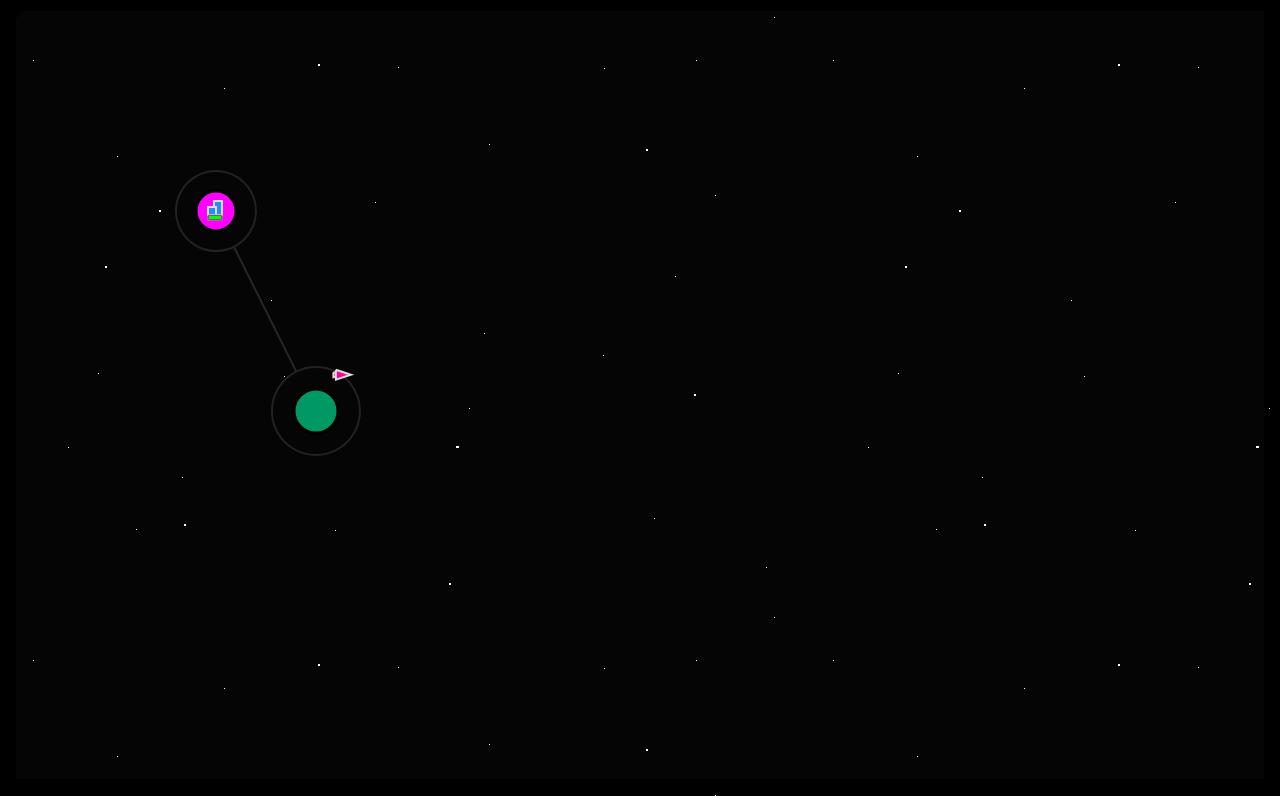
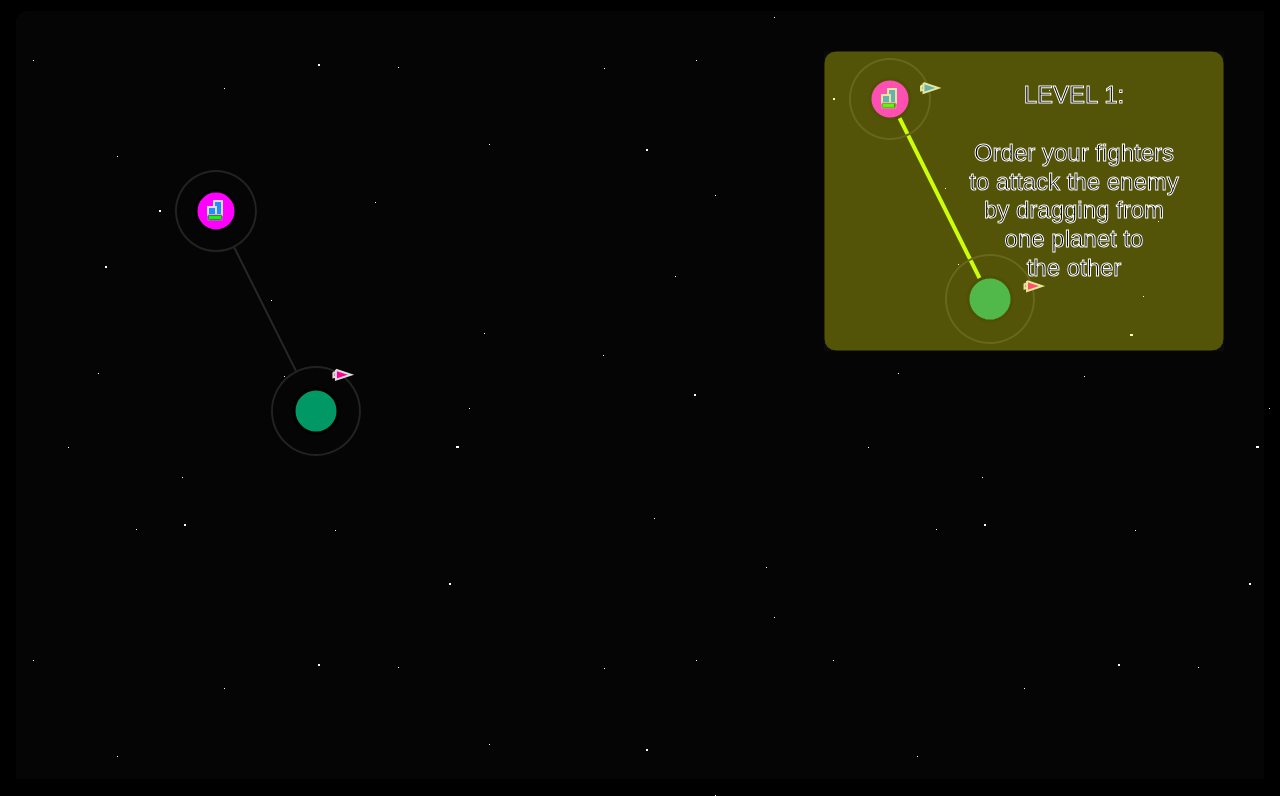
Before and after one commit to sanojian/planetary, a plain HTML site: page planetary.html in a window 1280 px wide. Drawn offline with Linux system fonts and the light colour scheme.

Commit message:
-made first tutorial

```diff
--- a/planetary.html
+++ b/planetary.html
@@ -33,7 +33,13 @@ var g_levels = {
 		],
 		ships: [
 			{ team: 'team2', type: 'fighter', location: 'B' }
-		]
+		],
+		tutorial_image: { 	name: 'level1.png', x: 400, y: 200, w: 400, h: 300,
+							text: 'LEVEL 1:\n \nOrder your fighters\nto attack the enemy\nby dragging from\none planet to\nthe other',
+							tx: 250, ty: 130
+		}
+
+
 	},
 	level2: {
 		planets: {	'A': { name: 'A', x: 100, y: 100, r: 20, color: '#ff00ff' },
@@ -48,7 +54,8 @@ var g_levels = {
 		players: [
 			{ team: 'team1', location: 'C' },
 			{ team: 'team2', location: 'A' },
-		]
+		],
+		ships: []
 	}
 };
 
@@ -126,16 +133,13 @@ $(document).ready(function() {
 	g_game.shipSelector.game = {};
 	g_game.shipSelector.hide();
 
-
 	g_game.background = g_game.raphPaper.rect(0,0,2048,2048,12).attr( { stroke: '#eeeeee', fill: '#eeeeee', opacity: 0.02 });
 	g_game.background.game = { vx: 0, vy: 0 };
 	g_game.background.drag(
 		function(dx, dy, x, y, evt) {
 			this.game.vx = this.game.ox - dx;
 			this.game.vy = this.game.oy - dy;
-			if (g_game.gameMessage.game.show) {
-				positionGameText();
-			}
+			positionGameText();
 			g_game.raphPaper.setViewBox(this.game.vx, this.game.vy, g_game.raphPaper.width, g_game.raphPaper.height);
 		}, function(x, y, evt) {
 			this.game.ox = this.game.vx || 0;
@@ -179,7 +183,22 @@ $(document).ready(function() {
 		var planet = g_game.planets[level.ships[i].location];
 		g_game.ships.push(new Ship(level.ships[i].type, level.ships[i].team, planet.x, planet.y, 3, planet.name));
 	}
+	if (level.tutorial_image) {
+		g_game.tutorial_set = g_game.raphPaper.set([
+			g_game.raphPaper.text(0, 0, level.tutorial_image.text).attr( { stroke: '#ffffff', font: '24px Arial', 'vertical-align': 'bottom' } ),
+			g_game.raphPaper.rect(level.tutorial_image.x, level.tutorial_image.y, level.tutorial_image.w, level.tutorial_image.h, 12)
+				.attr({ fill: '#ffff00', opacity: 0.3 }),
+			g_game.raphPaper.image('./images/tutorial/' + level.tutorial_image.name,
+								level.tutorial_image.x,
+								level.tutorial_image.y,
+								level.tutorial_image.w,
+								level.tutorial_image.h)
 
+		]).toBack();
+		g_game.tutorial_set[0].game = { tx: level.tutorial_image.tx, ty: level.tutorial_image.ty };
+	}
+
+	positionGameText();
 	doGameLoop(0);
 
 });
@@ -276,7 +295,8 @@ var PlayerAI = function(myTeam) {
 
 	var count = 0;
 	self.move = function() {
-		g_game.teams[self.team].routePoints = ['F', 'C'];
+		g_game.teams[self.team].routePoints = [];
+		destination:
 		for (var i in g_game.buildings) {
 			// look for my buildings
 			if (g_game.buildings[i] && g_game.buildings[i].team == self.team) {
@@ -290,12 +310,12 @@ var PlayerAI = function(myTeam) {
 						if (!g_game.buildings[planet]) {
 							g_game.buildings[i].buildType = 'factory';
 							g_game.teams[self.team].routePoints.push(planet);
-							return;
+							break destination;
 						}
 						else if (g_game.buildings[planet].team != self.team) {
 							g_game.buildings[i].buildType = 'bomber';
 							g_game.teams[self.team].routePoints.push(planet);
-							return;
+							break;
 
 						}
 					}
@@ -303,7 +323,6 @@ var PlayerAI = function(myTeam) {
 				g_game.buildings[i].buildType = 'fighter';
 			}
 		}
-		console.log(g_game.teams[self.team].routePoints);
 
 		for (var i=0;i<g_game.ships.length;i++) {
 			if (g_game.ships[i].team == self.team)
@@ -854,9 +873,16 @@ var doGameLoop = function(frames) {
 };
 
 function positionGameText() {
-	for (var i=0;i<g_game.gameMessage.length;i++) {
-		g_game.gameMessage[i].attr({ 	x: g_game.background.game.vx + g_game.raphPaper.width/2 + g_game.gameMessage.game.positions[i][0],
-										y: g_game.background.game.vy + g_game.raphPaper.height/2 + g_game.gameMessage.game.positions[i][1] });
+	if (g_game.gameMessage.game.show) {
+		for (var i=0;i<g_game.gameMessage.length;i++) {
+			g_game.gameMessage[i].attr({ 	x: g_game.background.game.vx + g_game.raphPaper.width/2 + g_game.gameMessage.game.positions[i][0],
+											y: g_game.background.game.vy + g_game.raphPaper.height/2 + g_game.gameMessage.game.positions[i][1] });
+		}
+	}
+	if (g_game.tutorial_set) {
+		g_game.tutorial_set.attr( { x: g_game.background.game.vx + g_game.raphPaper.width - 440, y: g_game.background.game.vy + 40 } );
+		var text = g_game.tutorial_set[0];
+		text.attr( { x: text.attrs.x + text.game.tx, y: text.attrs.y + text.game.ty } );
 	}
 }
 
```
